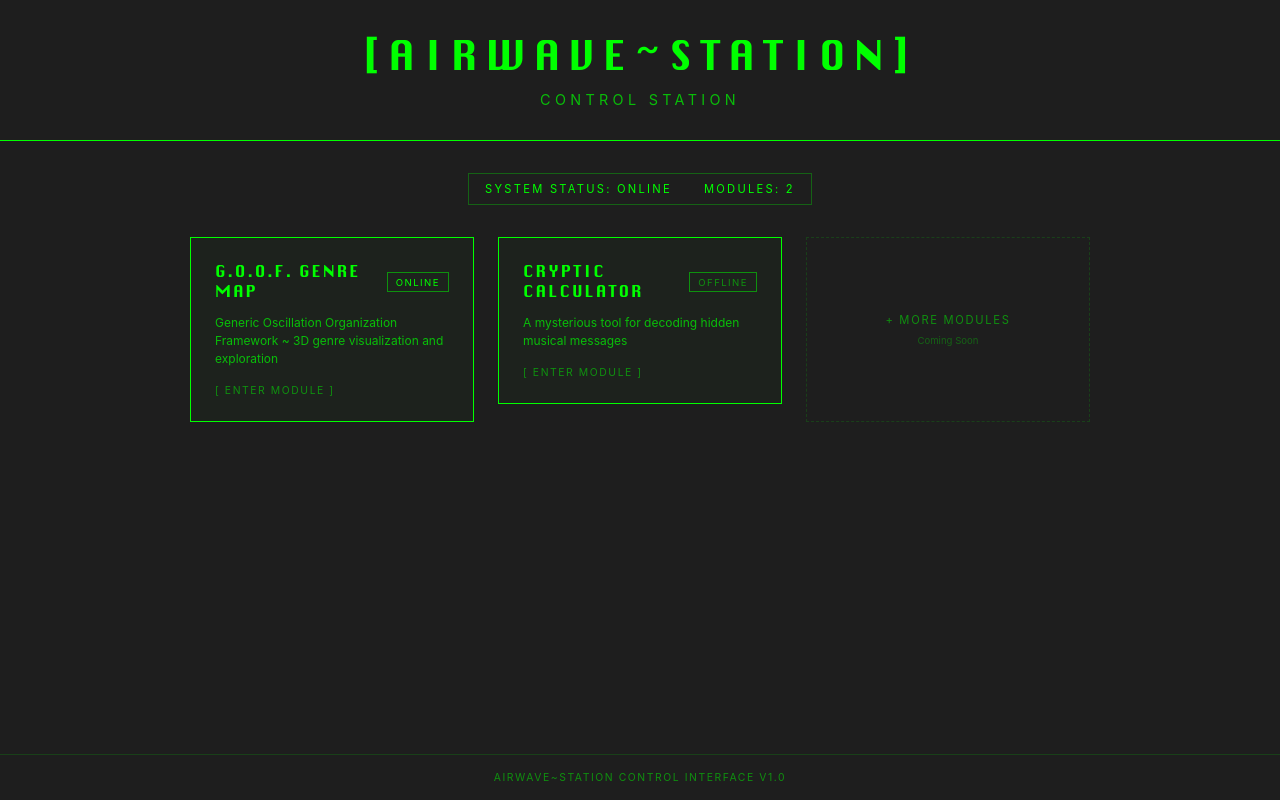
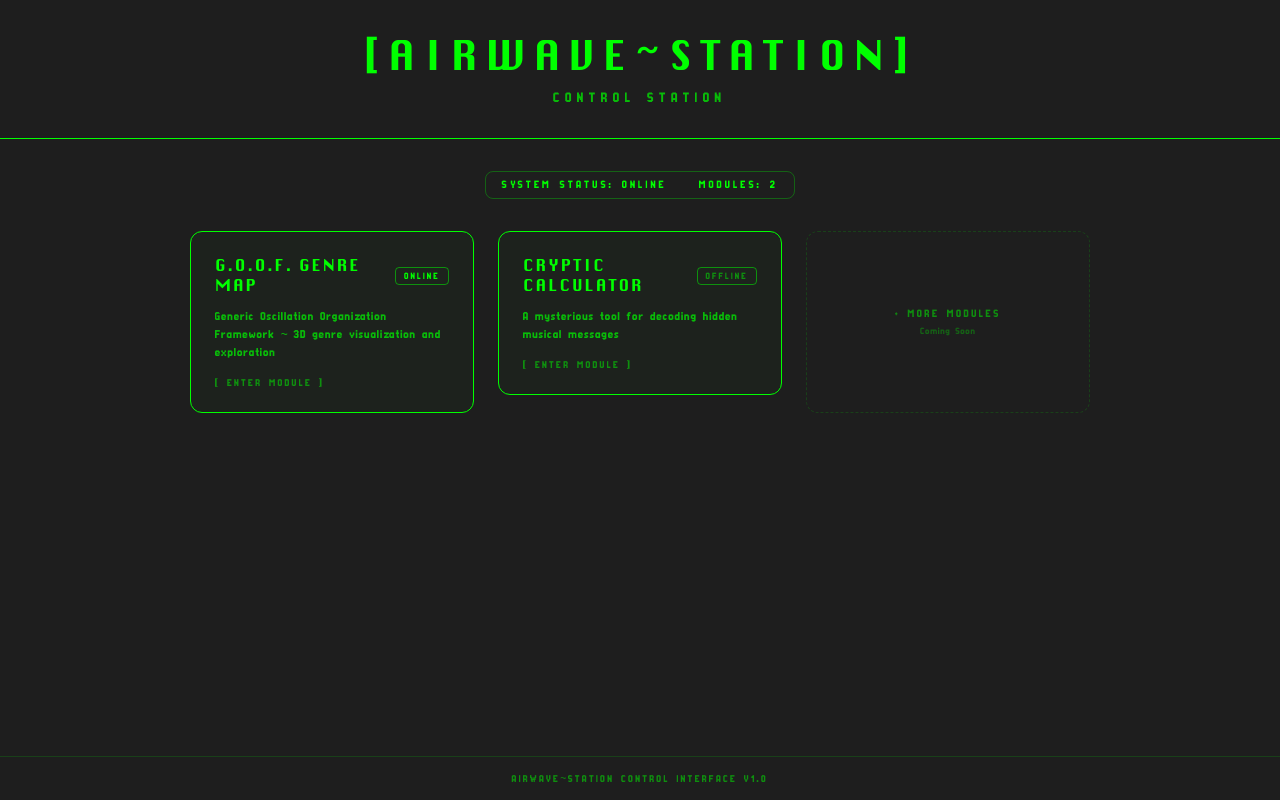
Before and after one commit to airwavestation/goof-map, a Next.js app: page / in a window 1280 px wide. Built offline with nearby package versions, Linux system fonts and the light colour scheme.

Commit message:
UI refinement

```diff
--- a/src/app/page.tsx
+++ b/src/app/page.tsx
@@ -53,6 +53,7 @@ export default function HomePage() {
         </h1>
         <p
           style={{
+            fontFamily: 'var(--font-body)',
             fontSize: '0.9rem',
             letterSpacing: '0.3em',
             textTransform: 'uppercase',
@@ -77,12 +78,14 @@ export default function HomePage() {
         {/* Status Bar */}
         <div
           style={{
+            fontFamily: 'var(--font-body)',
             fontSize: '0.7rem',
             letterSpacing: '0.2em',
             textTransform: 'uppercase',
             marginBottom: '2rem',
             padding: '0.5rem 1rem',
             border: '1px solid rgba(0,255,0,0.3)',
+            borderRadius: '8px',
             display: 'flex',
             gap: '2rem'
           }}
@@ -113,6 +116,7 @@ export default function HomePage() {
               <div
                 style={{
                   border: '1px solid #00ff00',
+                  borderRadius: '12px',
                   padding: '1.5rem',
                   backgroundColor: 'rgba(0,255,0,0.02)',
                   transition: 'all 0.2s ease',
@@ -148,11 +152,13 @@ export default function HomePage() {
                   </h2>
                   <span
                     style={{
+                      fontFamily: 'var(--font-body)',
                       fontSize: '0.6rem',
                       letterSpacing: '0.15em',
                       textTransform: 'uppercase',
                       padding: '0.2rem 0.5rem',
                       border: '1px solid rgba(0,255,0,0.5)',
+                      borderRadius: '4px',
                       color: module.status === 'online' ? '#00ff00' : 'rgba(0,255,0,0.5)'
                     }}
                   >
@@ -161,6 +167,7 @@ export default function HomePage() {
                 </div>
                 <p
                   style={{
+                    fontFamily: 'var(--font-body)',
                     fontSize: '0.75rem',
                     opacity: 0.7,
                     margin: 0,
@@ -171,6 +178,7 @@ export default function HomePage() {
                 </p>
                 <div
                   style={{
+                    fontFamily: 'var(--font-body)',
                     marginTop: '1rem',
                     fontSize: '0.65rem',
                     letterSpacing: '0.15em',
@@ -188,6 +196,7 @@ export default function HomePage() {
           <div
             style={{
               border: '1px dashed rgba(0,255,0,0.3)',
+              borderRadius: '12px',
               padding: '1.5rem',
               display: 'flex',
               flexDirection: 'column',
@@ -199,6 +208,7 @@ export default function HomePage() {
           >
             <span
               style={{
+                fontFamily: 'var(--font-body)',
                 fontSize: '0.7rem',
                 letterSpacing: '0.15em',
                 textTransform: 'uppercase'
@@ -208,6 +218,7 @@ export default function HomePage() {
             </span>
             <span
               style={{
+                fontFamily: 'var(--font-body)',
                 fontSize: '0.6rem',
                 marginTop: '0.5rem',
                 opacity: 0.6
@@ -222,6 +233,7 @@ export default function HomePage() {
       {/* Footer */}
       <footer
         style={{
+          fontFamily: 'var(--font-body)',
           padding: '1rem 2rem',
           borderTop: '1px solid rgba(0,255,0,0.3)',
           fontSize: '0.65rem',
```
